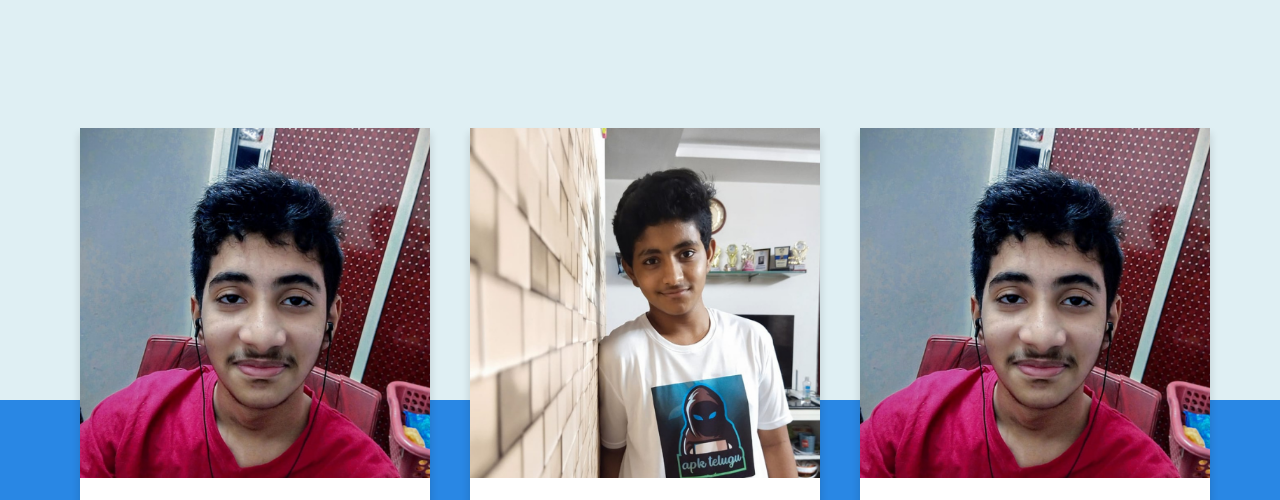
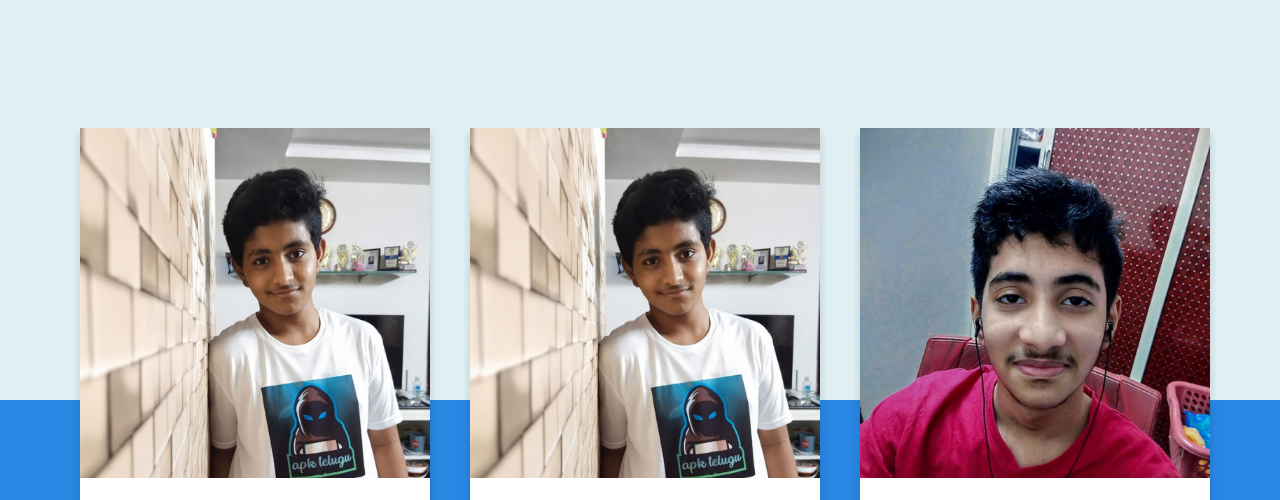
Before and after one commit to MDcomics/Mdcomics, a plain HTML site: page list1.html in a window 1280 px wide. Shown: the top 500 px of the page. Drawn offline with nearby package versions, Linux system fonts and the light colour scheme.

Commit message:
Update list1.html

```diff
--- a/list1.html
+++ b/list1.html
@@ -109,7 +109,7 @@
       <div class="col-md-4 col-sm-6 col-xs-12">
         <div class="single-team">
           <div class="img-area">
-            <img src="Images/Untitled design (3).png" class="img-responsive" alt="">
+            <img src="Images/Untitled design.png" class="img-responsive" alt="">
             <div class="social">
               <ul class="list-inline">
                 <li><a href="https://www.facebook.com/profile.php?id=100074126328949"><i class="fa fa-facebook"></i></a></li>
```
